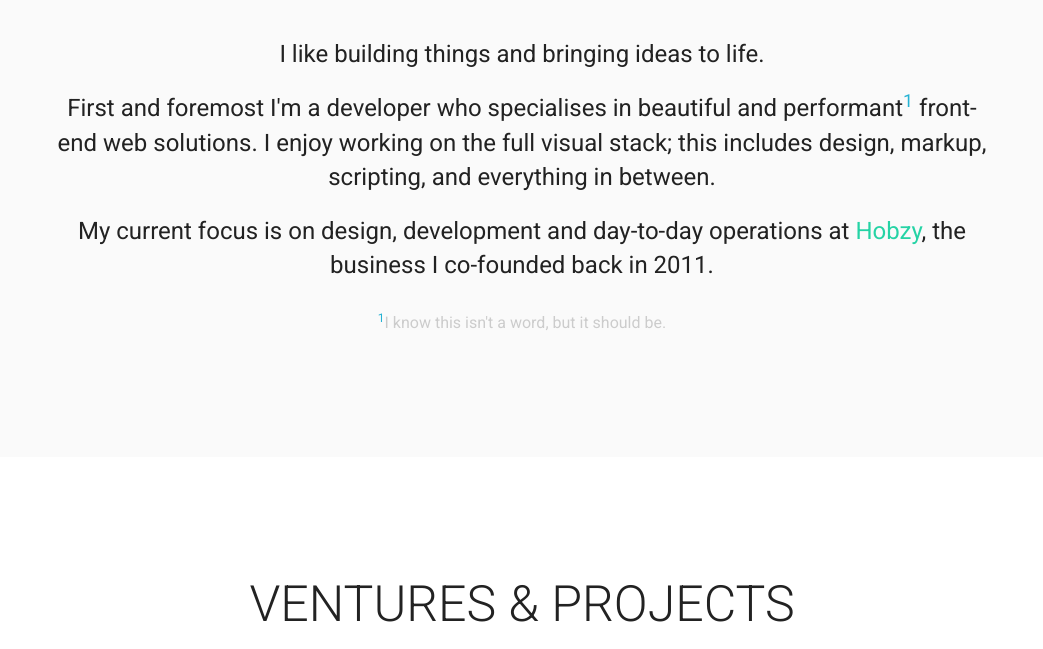
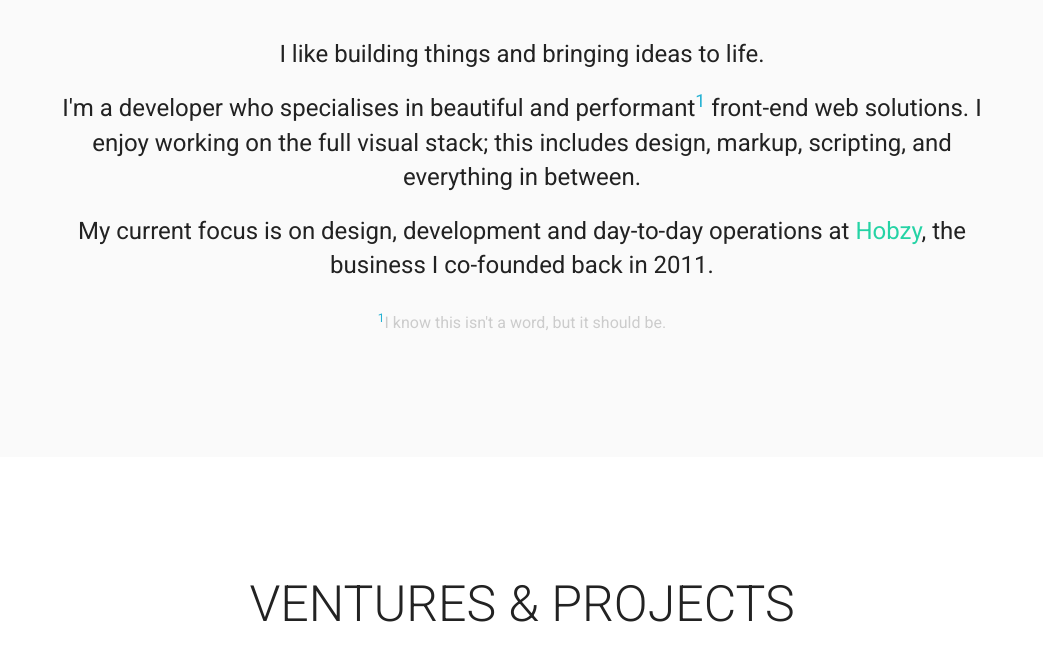
Before and after one commit to danrice01/danrice01.github.io, a website: page index.html in a window 1280 px wide. Shown: the part 1099-1748 px from the top of the page, without its empty margins (118-1161 px from the left). Drawn offline with nearby package versions, Linux system fonts and the light colour scheme.

Commit message:
Updating about text

```diff
--- a/index.html
+++ b/index.html
@@ -88,7 +88,7 @@
               <div class="row">
                 <div class="col-md-10 col-md-offset-1">
                   <p>I like building things and bringing ideas to life.</p>
-                  <p>First and foremost I'm a developer who specialises in beautiful and performant<sup>1</sup> front-end web solutions. I enjoy working on the full visual stack; this includes design, markup, scripting, and everything in between.</p>
+                  <p>I'm a developer who specialises in beautiful and performant<sup>1</sup> front-end web solutions. I enjoy working on the full visual stack; this includes design, markup, scripting, and everything in between.</p>
                   <p>My current focus is on design, development and day-to-day operations at <a href="#">Hobzy</a>, the business I co-founded back in 2011.</p>
                   <p><small><sup>1</sup>I know this isn't a word, but it should be.</small></p>
                 </div>
```
